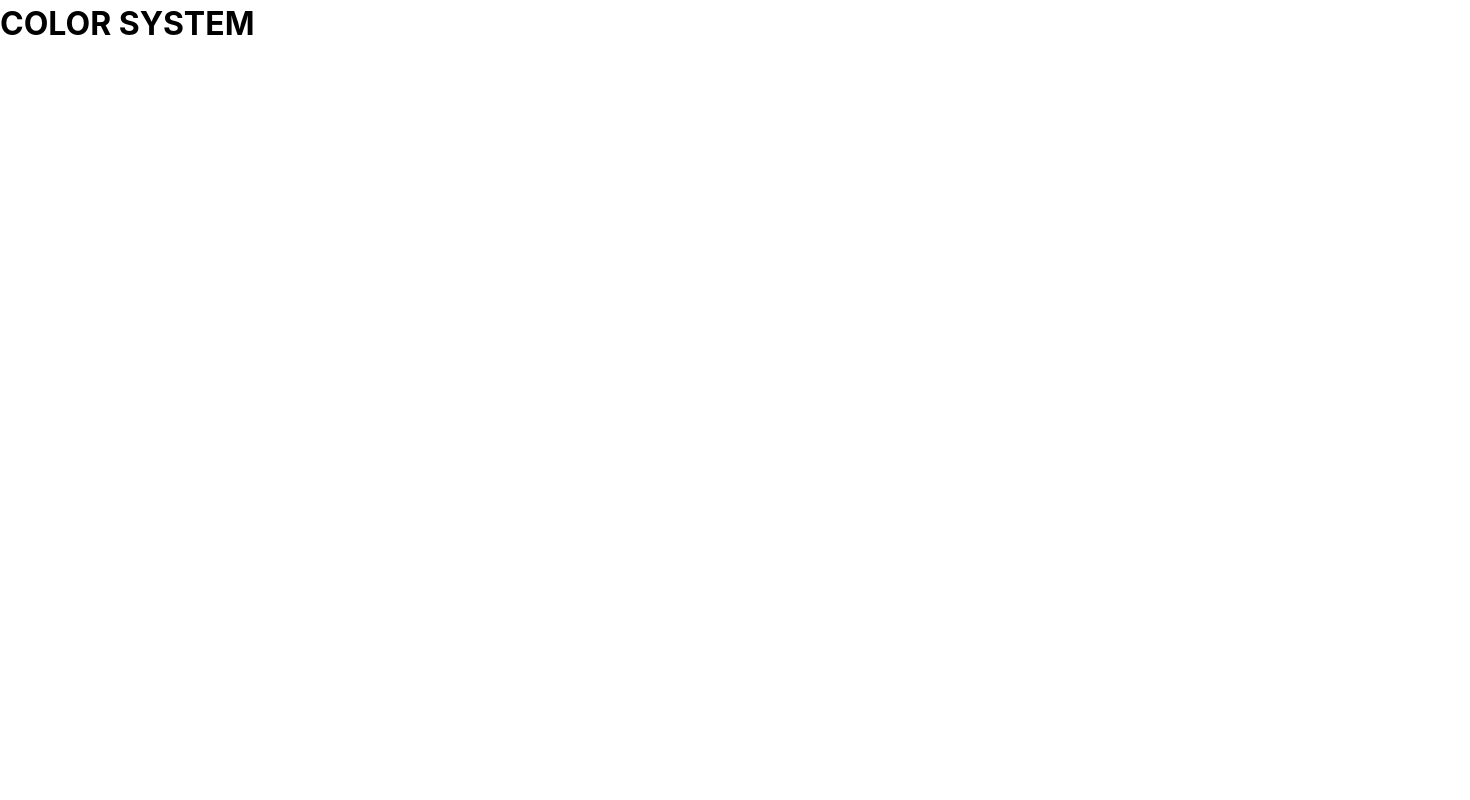
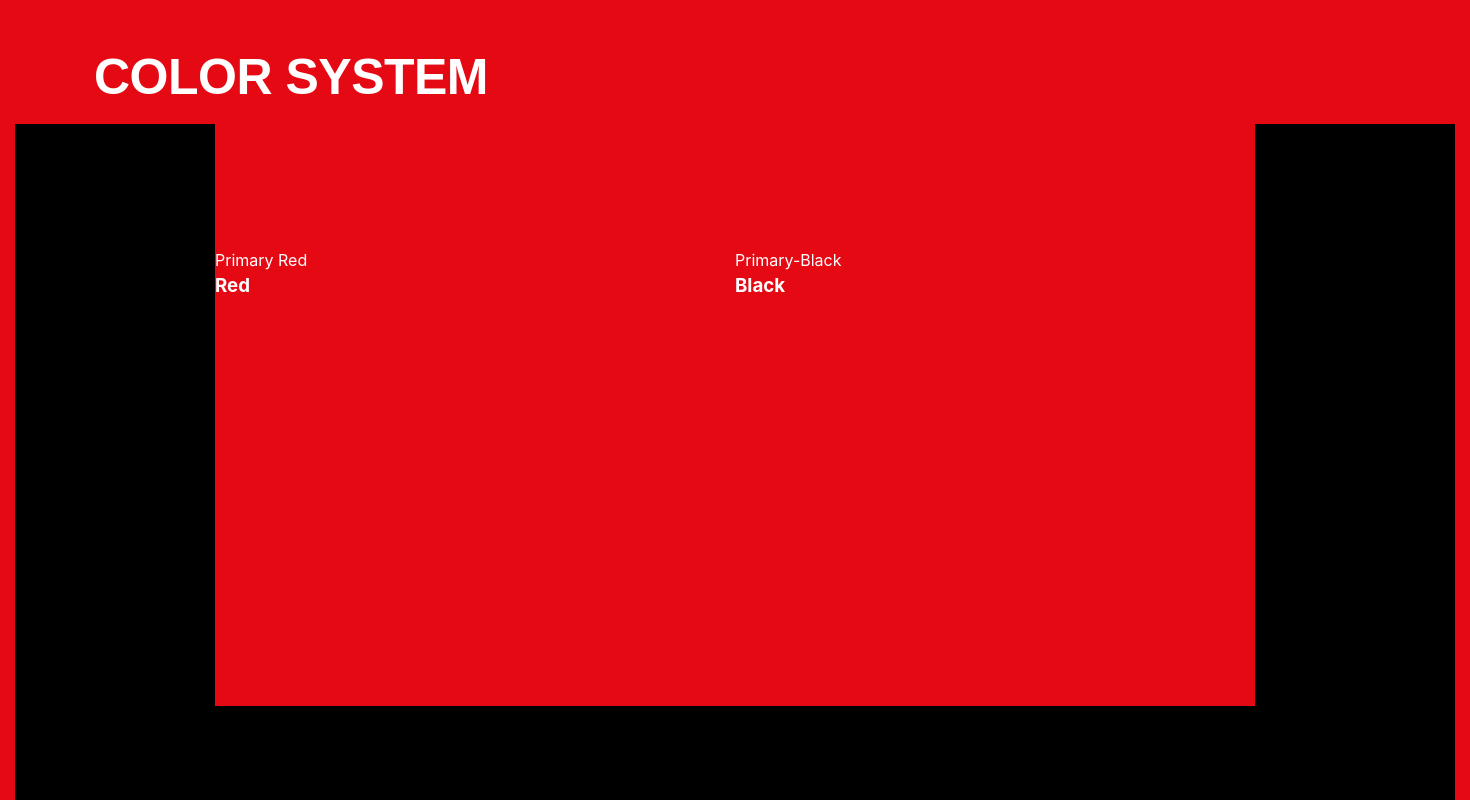
Before and after one commit to hediye-ersan/netflix, a plain HTML site: page designSystem.html in a window 1280 px wide. Shown: the top 800 px of the page, 1470 px wide, since content can reach past the window. Drawn offline with Linux system fonts and the light colour scheme.

Commit message:
add primarys block

```diff
--- a/designSystem.html
+++ b/designSystem.html
@@ -11,6 +11,22 @@
   </head>
   <body>
     <header>
-        <h1>COLOR SYSTEM</h1>
+        <div class="title">
+            <h1>COLOR SYSTEM</h1>
+        </div>
+
     </header>
+    <div class="primarys">
+        <div class="primary">
+            <p>Primary Red</p>
+            <h3>Red</h3>
+        </div>
+        <div class="primary">
+            <p>Primary-Black</p>
+            <h3>Black</h3>
+        </div>
+    </div>
+    <div>
+
+    </div>
   </body>
--- a/reset.css
+++ b/reset.css
@@ -1,7 +1,7 @@
 /*https://www.joshwcomeau.com/css/custom-css-reset/
   1. Use a more-intuitive box-sizing model.
 */
-*, *::before, *::after {
+/**, *::before, *::after {
     box-sizing: border-box;
   }
 
@@ -18,10 +18,6 @@
     3. Add accessible line-height
     4. Improve text rendering
   */
-  body {
-    line-height: 1.5;
-    -webkit-font-smoothing: antialiased;
-  }
 
   /*
     5. Improve media defaults
--- a/style.css
+++ b/style.css
@@ -2,8 +2,9 @@
   font-family: Inter, system-ui, Avenir, Helvetica, Arial, sans-serif;
   line-height: 1.5;
   font-weight: 400;
-  --primary-red:red;
+  --primary-red:#E50914;
   --primary-black: black;
+  /*topography*/
   --text-color: white;
   --light-gray: #999999;
   --medium-gray: #8C8C8C;
@@ -13,6 +14,57 @@
   --Green: #5FA53F;
   --main-bg-color: black;
   --main-bg-lightcolor: #222222;
+
+  body {
+    padding: 0;
+    width: 1440px;
+    height: 1547px;
+    top: 255px;
+    left: -773px;
+    gap: 0px;
+    border: 15px solid var(--primary-red);
+    background-color: var(--main-bg-color);
+
+
+  .title{
+    width: 1440px;
+    height: 109px;
+    background-color: var(--primary-red);
+  }
+
+  }
+  h1{
+  color: var(--text-color);
+  font-family: 'Signika', sans-serif;;
+  font-size: 50px;
+  font-weight: 700;
+  line-height: 55px;
+  letter-spacing: -0.01em;
+  text-align: left;
+  width: 396px;
+  height: 55px;
+  padding: 35px 0 0 79px;
+  }
+  .primarys {
+    display: flex;
+    justify-content: center;
+  }
+
+  .primary{
+  padding-top: 124px;
+  width: 520px;
+  height: 458px;
+  top: 124px;
+  left: 81px;
+  background-color: var(--primary-red);
+  color: var(--text-color);
+
+  }
+  .primary h3 {
+
+
+
+  }
 
 
 
```
